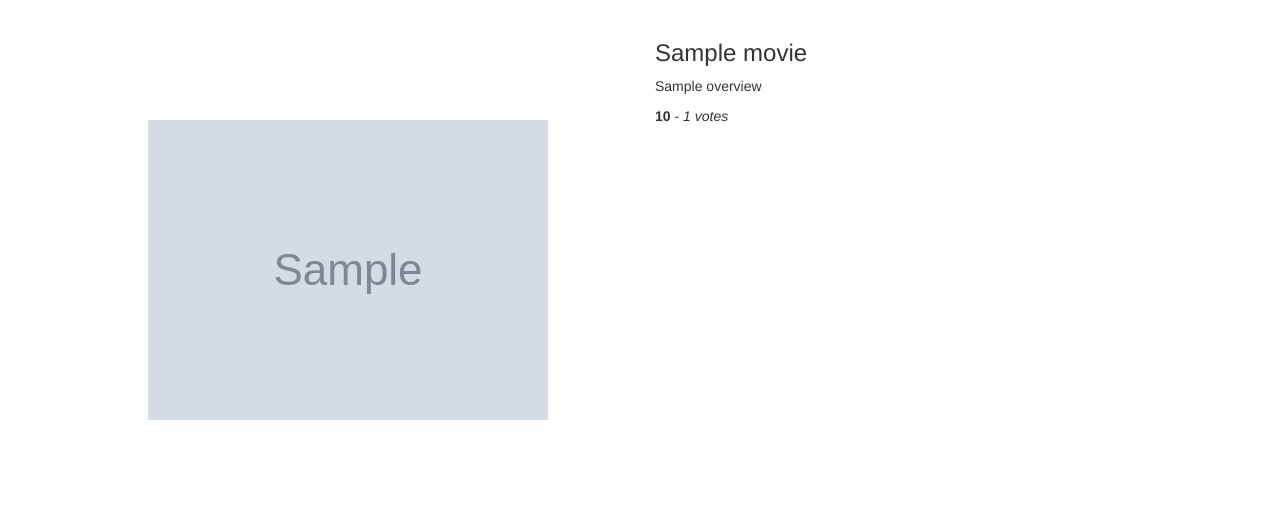
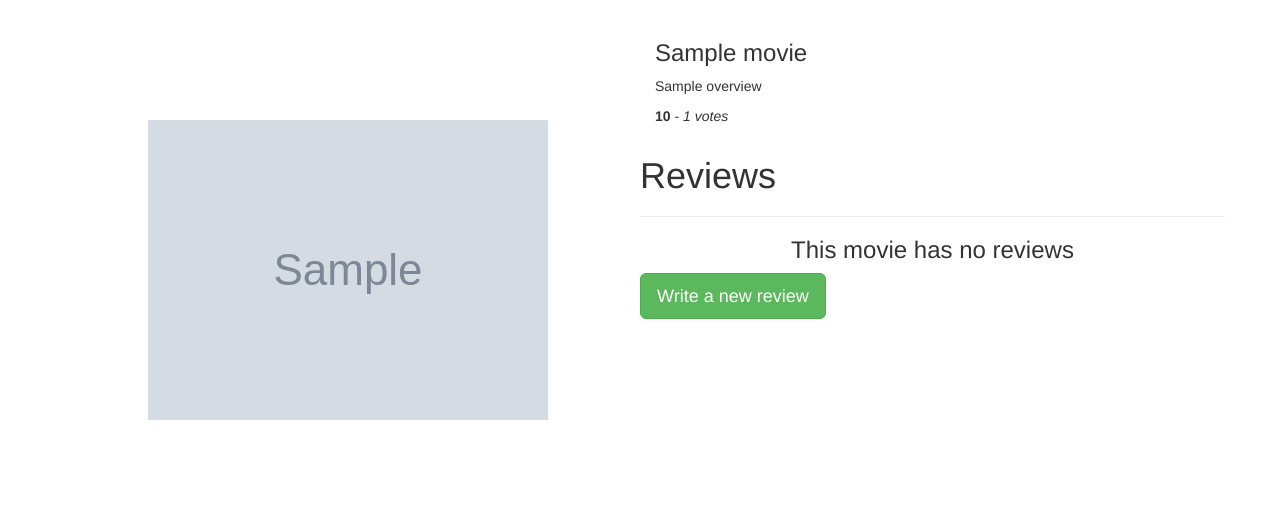
Before and after one commit to MugeraH/watchlist, a Flask app: template app/templates/movie.html in a window 1280 px wide. Shown: the part 52-571 px from the top of the page. Run offline with Flask 2, Linux system fonts and the light colour scheme; the template is opened without the code that fills it: most values are stand-ins (such as "Sample title", 1, 10 or a date in 2020); grey boxes marked "Sample" are stand-in pictures; parts of the project's set-up code (start-up, migrations or seed data) failed here and were passed over; some libraries are stand-ins or nearby versions.

Commit message:
display reviews

```diff
--- a/app/templates/macros.html
+++ b/app/templates/macros.html
@@ -10,3 +10,11 @@
   </li>
 </div>
 {% endfor %} {% endmacro %}
+
+<!-- Displaying reviews macro -->
+{% macro displayReviews(review_list) %} {% for review in review_list %}
+<div class="col-xs-12 col-sm-4 col-md-4 col-lg-4 review-card">
+  <h2>{{ review.title}}</h2>
+  <p>{{ review.review | truncate(30) }}</p>
+</div>
+{% endfor %} {% endmacro %}
--- a/app/templates/movie.html
+++ b/app/templates/movie.html
@@ -1,4 +1,4 @@
-{%extends 'base.html'%}
+{%extends 'base.html'%} {% import 'macros.html' as macro%}
 
 <!-- Content block-->
 {%block content%}
@@ -16,6 +16,27 @@
       <p class="ratings">
         <b>{{movie.vote_average}}</b> - <i>{{movie.vote_count}} votes</i>
       </p>
+      <!-- <span>
+        <a class="ratings" href="/movie/review/new/{{movie.id}}">
+          Write a new review</a
+        >
+      </span> -->
+
+      <div class="row ml-5">
+        <h1>Reviews</h1>
+        <hr />
+
+        {% if reviews %} {{macro.displayReviews(reviews)}} {% else%}
+        <h3 class="text-center">This movie has no reviews</h3>
+
+        <a
+          class="btn btn-success btn-lg text-center"
+          href="/movie/review/new/{{movie.id}}"
+        >
+          Write a new review</a
+        >
+        {% endif %}
+      </div>
     </div>
   </div>
 </div>
```
Also changed, not shown: app/forms.py (added, +9 -0 lines), app/models/reviews.py (+13 -1 lines), app/templates/new_review.html (added, +11 -0 lines), app/views.py (+21 -2 lines).
